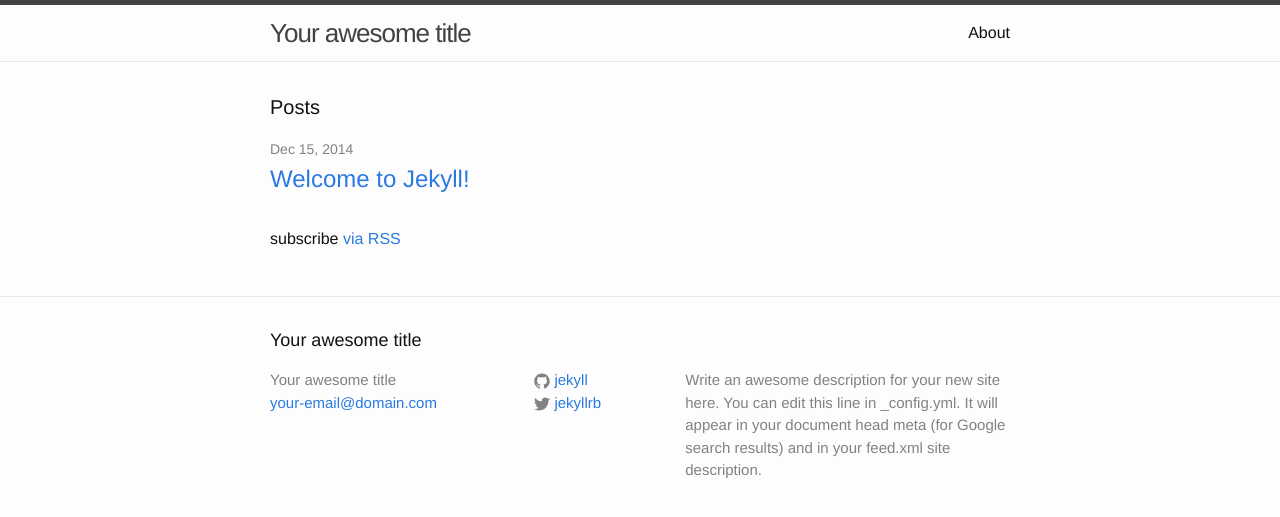
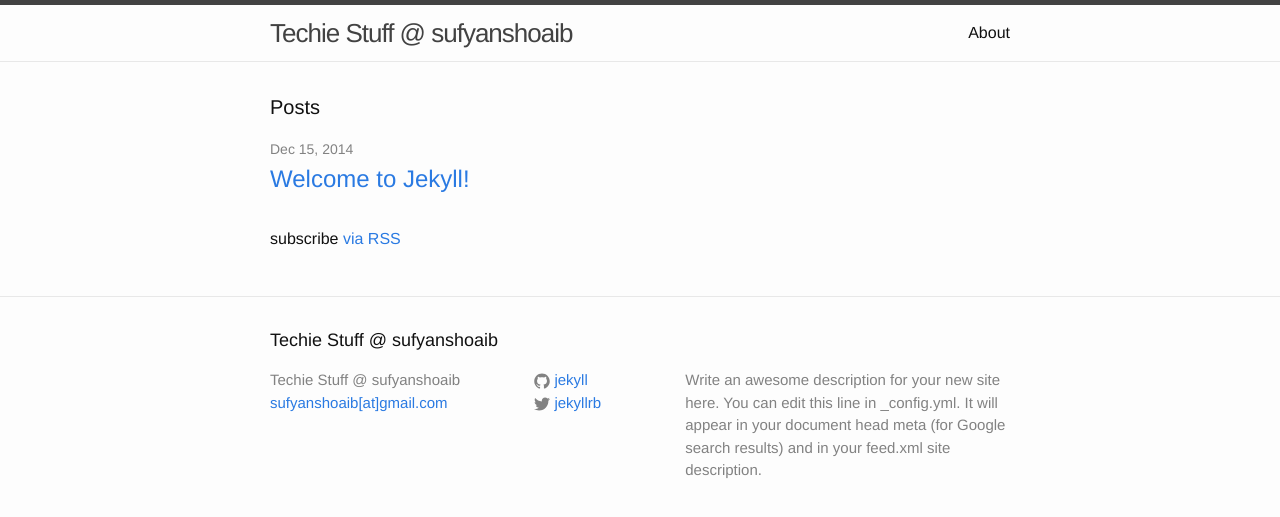
Before and after one commit to sufyanshoaib/sufyanshoaib.github.io, a Jekyll site: the page built from index.html, in a window 1280 px wide. Shown: the top 517 px of the page. Built offline with Jekyll 4.4.1, drawn with Linux system fonts in a browser that asks for light colours.

Commit message:
Update _config.yml

```diff
--- a/_config.yml
+++ b/_config.yml
@@ -1,12 +1,12 @@
 # Site settings
-title: Your awesome title
-email: your-email@domain.com
+title: Techie Stuff @ sufyanshoaib
+email: sufyanshoaib[at]gmail.com
 description: > # this means to ignore newlines until "baseurl:"
   Write an awesome description for your new site here. You can edit this
   line in _config.yml. It will appear in your document head meta (for
   Google search results) and in your feed.xml site description.
 baseurl: "" # the subpath of your site, e.g. /blog/
-url: "http://yourdomain.com" # the base hostname & protocol for your site
+url: "http://sufyanshoaib.com" # the base hostname & protocol for your site
 twitter_username: jekyllrb
 github_username:  jekyll
 
```
